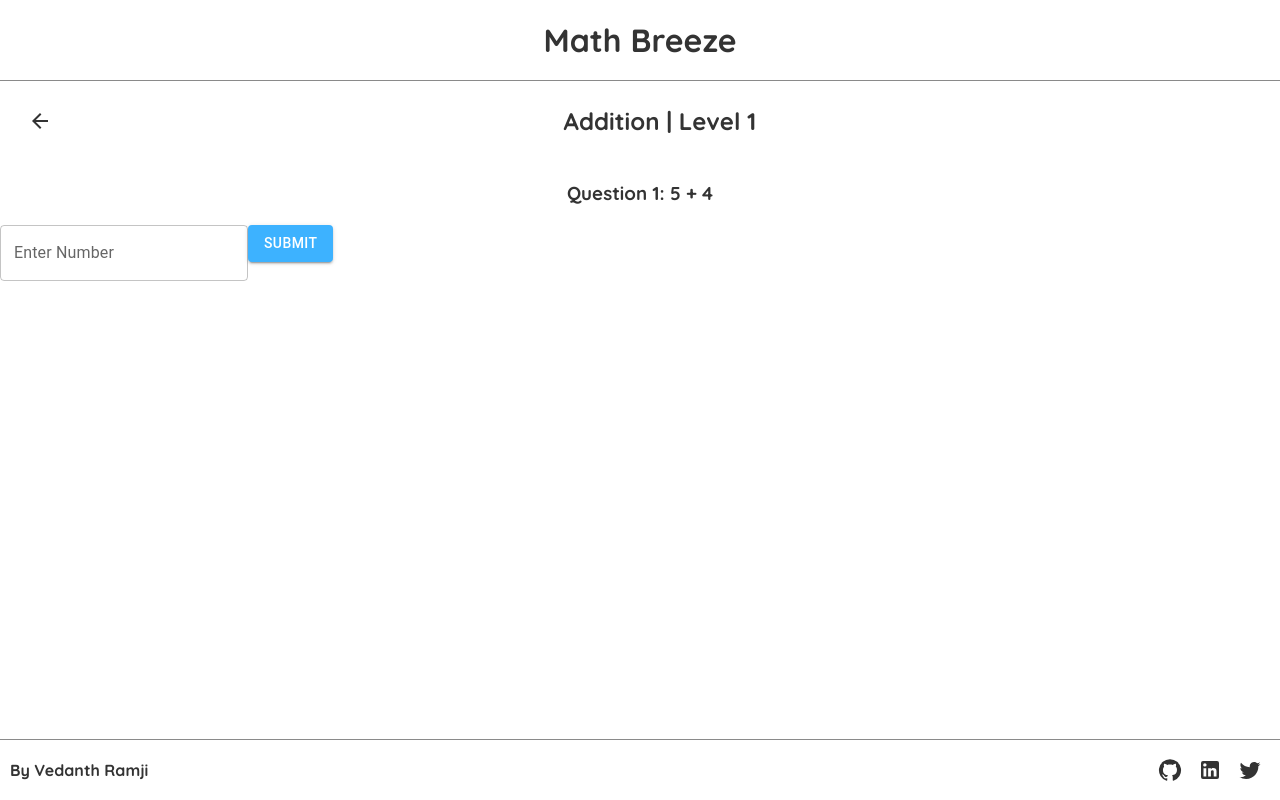
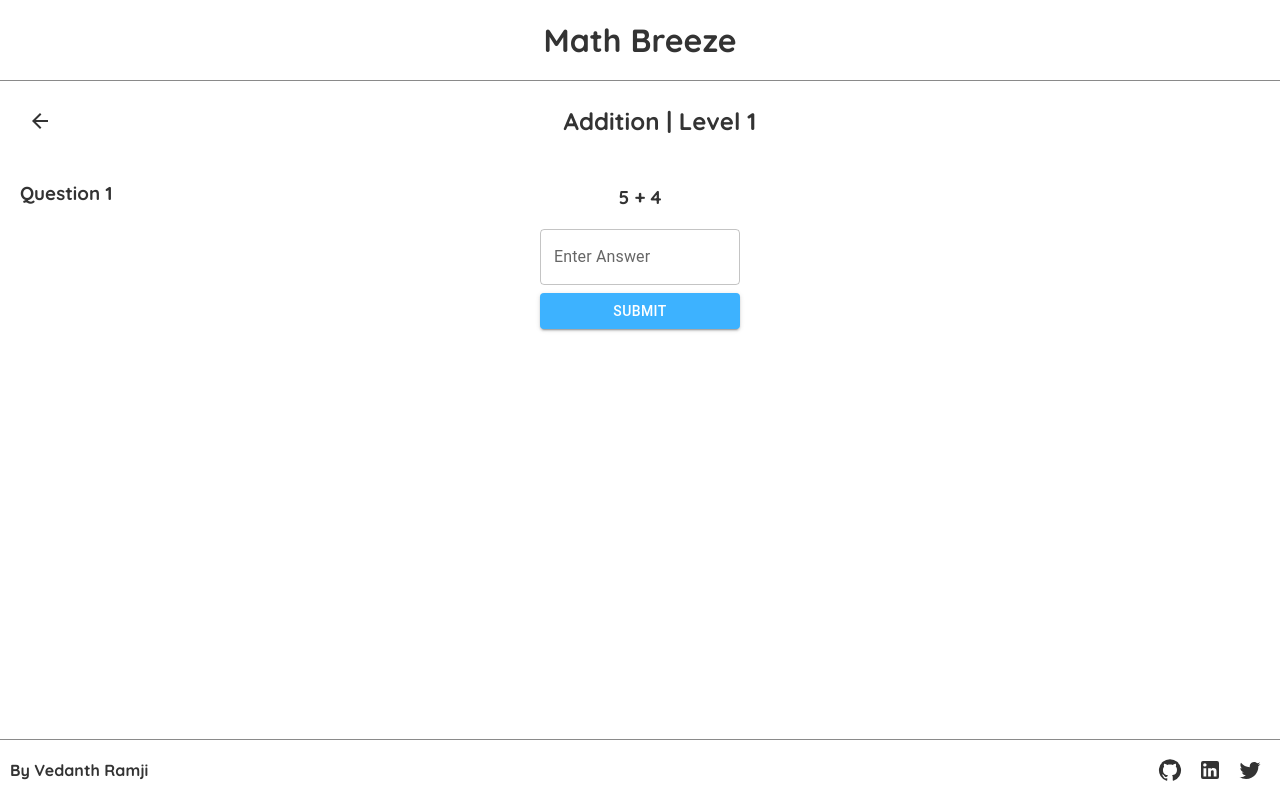
Before and after one commit to Vedanth-Ramji/mathbreeze-website, a React (Create React App) app: page /practice/addition/level1 in a window 1280 px wide. Built offline with nearby package versions, Linux system fonts and the light colour scheme.

Commit message:
styled the page template

```diff
--- /dev/null
+++ b/src/styles/templateStyles/LevelPageTemplateStyles.css
@@ -0,0 +1,19 @@
+.levelPageTemplate-formArea {
+    width: 200px;
+    margin: auto;
+    text-align: center;
+    height: 100px;
+    display: flex;
+    flex-direction: column;
+    justify-content: space-between;
+    margin-top: 20px;
+}
+
+.levelPageTemplate-questionNum {
+    padding: 20px;
+}
+
+.levelPageTemplate-question {
+    text-align: center;
+    margin-top: -40px;
+}
--- a/src/templates/LevelPageTemplate.jsx
+++ b/src/templates/LevelPageTemplate.jsx
@@ -3,6 +3,7 @@ import SubHeader from '../components/SubHeader';
 import TextField from '@mui/material/TextField';
 import Button from '@mui/material/Button';
 import '../styles/GlobalStyles.css';
+import '../styles/templateStyles/LevelPageTemplateStyles.css';
 
 export default function LevelPageTemplate({level, operationName, operationSymbol}) {
     let scale = 0;
@@ -58,13 +59,18 @@ export default function LevelPageTemplate({level, operationName, operationSymbol
     return (
         <div className='levelPageTemplate'>
             <SubHeader title={`${operationName} | ${level}`} link={`/practice/${operationName.toLowerCase()}`} />
-            <h3 className='closedSubheader'>Question {questionNum}: {num1} + {num2}</h3>
+
+            <h3 className='levelPageTemplate-questionNum'>Question {questionNum}</h3>
+            <h3 className='levelPageTemplate-question'>{num1} + {num2}</h3>
+
+            <div className='levelPageTemplate-formArea'>
                 <TextField
                     id='filled-basic'
-                label='Enter Number'
+                    label='Enter Answer'
                     variant='outlined'
                     onChange={e => setInput(e.target.value)}
                 />
+
                 <Button
                     variant='contained'
                     style={{backgroundColor: '#3DB2FF'}}
@@ -73,5 +79,6 @@ export default function LevelPageTemplate({level, operationName, operationSymbol
                     Submit
                 </Button>
             </div>
+        </div>
     );
 }
```
Lines whose indentation alone changed are shown as unchanged.
